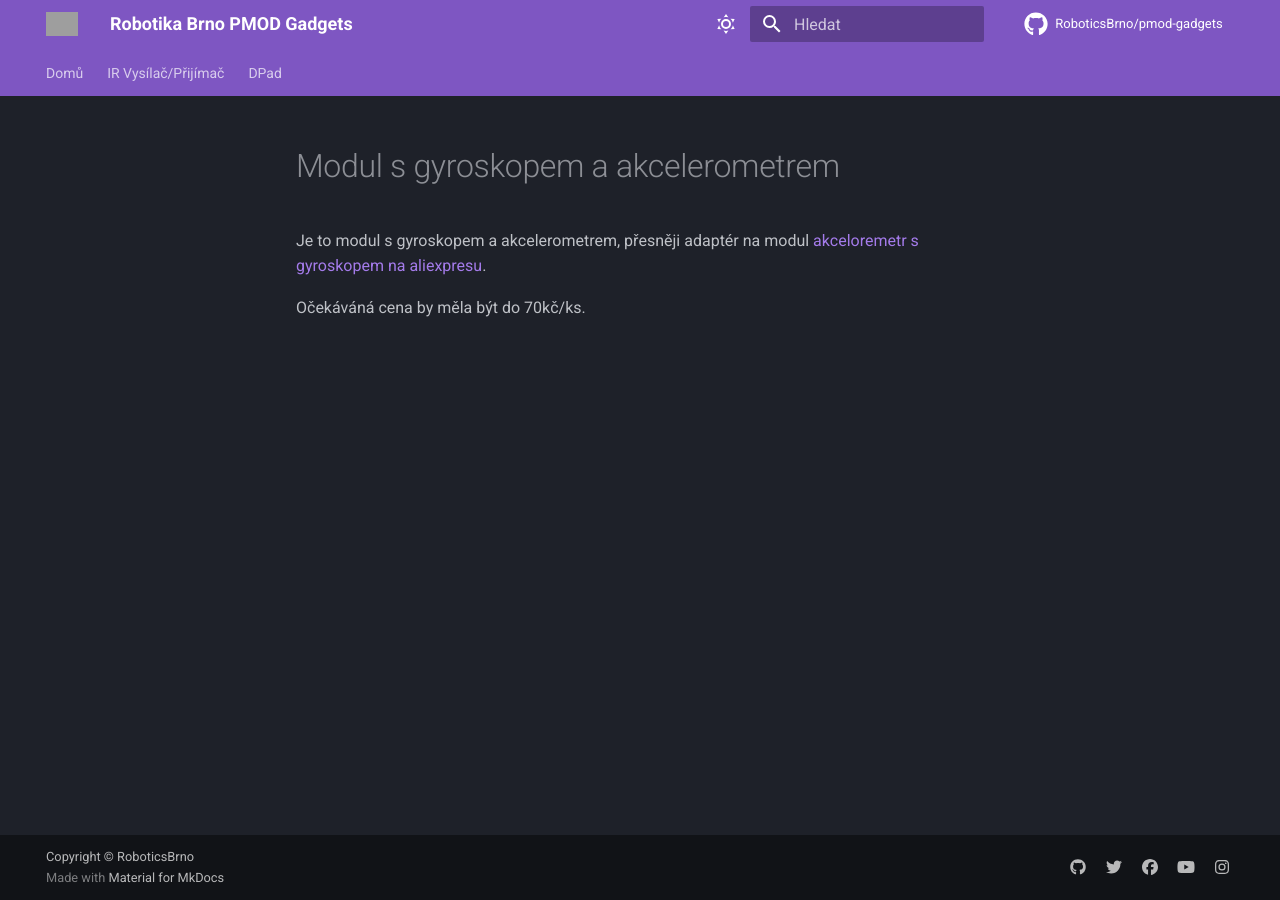
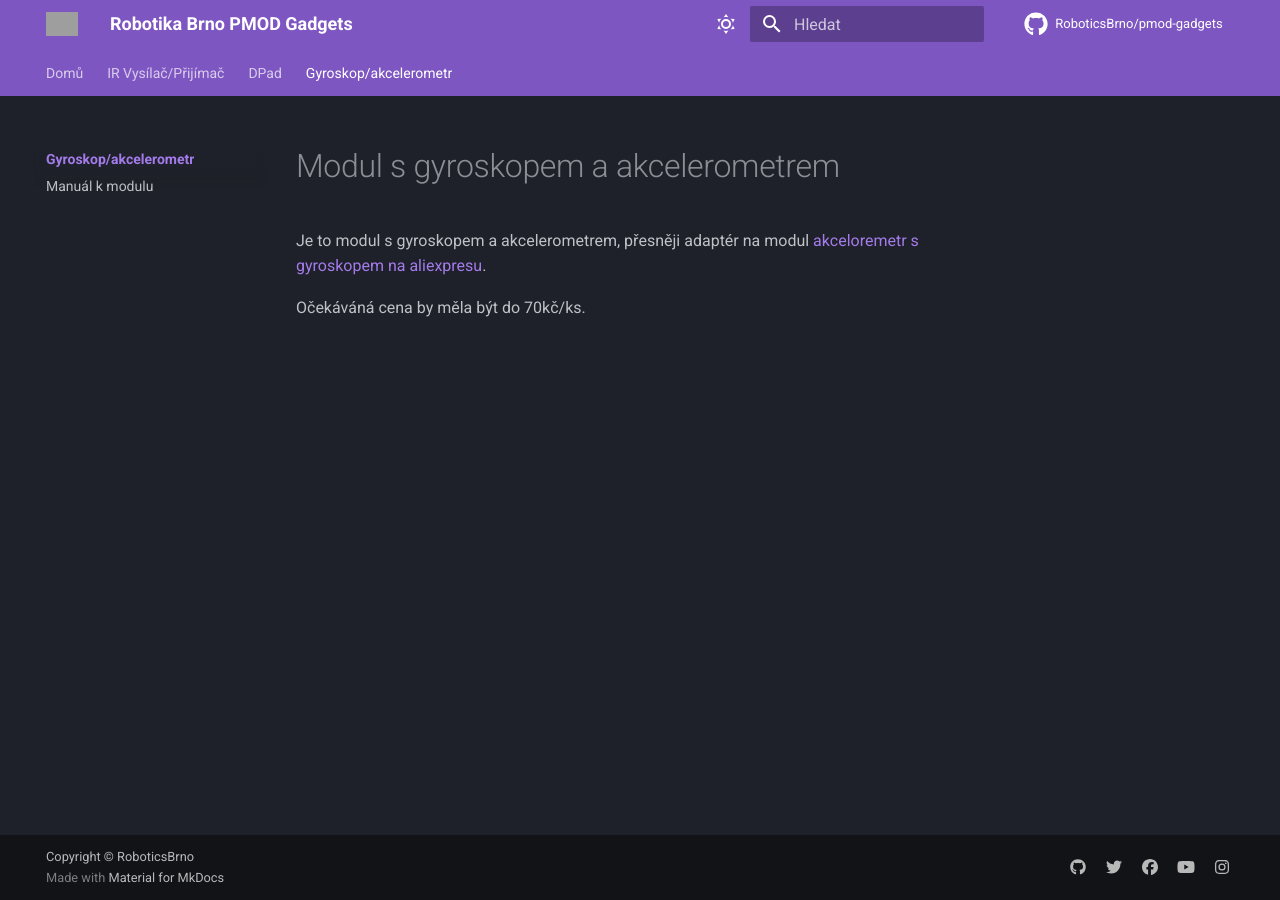
Before and after one commit to RoboticsBrno/RB00-pmod-gadgets, an MkDocs documentation site: the page built from pmod/gyro/README.md, in a window 1280 px wide. Built offline with MkDocs 1.6.1 and Material for MkDocs 9.7.7, drawn with Linux system fonts in a browser that asks for light colours; comment, search, counter and statistics services are not loaded; grey boxes are pictures that could not be loaded.

Commit message:
Oprava v modulu gyro

```diff
--- a/mkdocs.yml
+++ b/mkdocs.yml
@@ -110,6 +110,9 @@ nav:
   - DPad:
       - DPad/README.md
       - DPad/manual.md
+  - Gyroskop/akcelerometr:
+      - gyro/README.md
+      - gyro/manual.md
   # - Template:
   #     - template/README.md
   #     - template/manual.md
```
Also changed, not shown: 2 other files.
